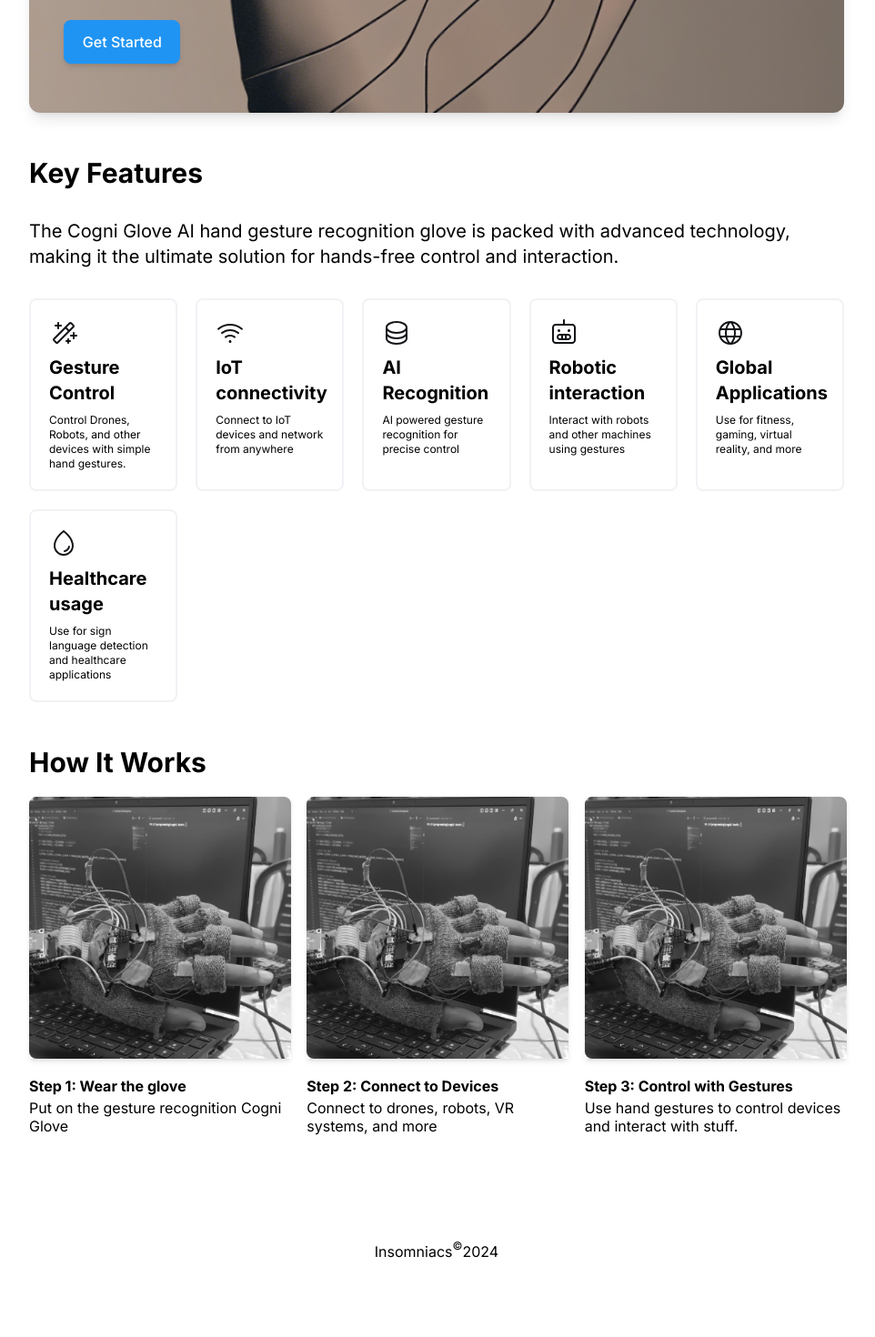
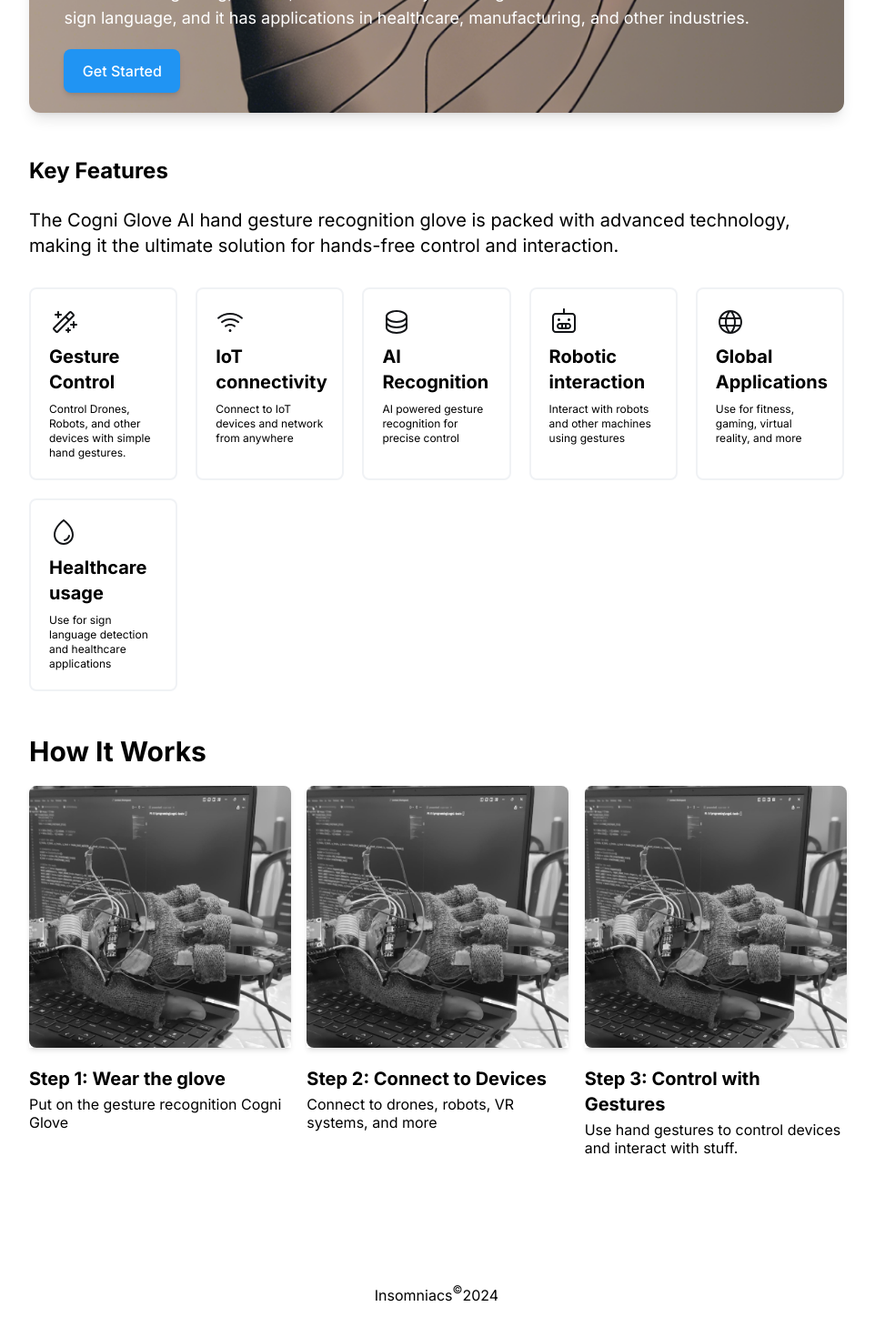
Before and after one commit to aaditya-paul/cogni-glove, a Next.js app: page / in a window 1280 px wide. Shown: the part 534-2004 px from the top of the page at 91% size, without its empty margins (160-1122 px from the left). Built offline with nearby package versions, Linux system fonts and the light colour scheme.

Commit message:
3rd commit

```diff
--- a/src/app/page.js
+++ b/src/app/page.js
@@ -12,7 +12,9 @@
       <div className=" lg:px-[15%] md:px-32 px-8 py-12">
         <HeroSection />
         <KeySections />
-        <HowItWorks />
+        <div className=" mt-8 mb-6">
+          <HowItWorks />
+        </div>
         <Footer />
       </div>
     </div>
--- a/src/components/featureCards.jsx
+++ b/src/components/featureCards.jsx
@@ -17,7 +17,7 @@
                   <Image src={e.img} alt={e.title} fill />
                 </div>
               </div>
-              <div className=" font-bold md:text-xl text-xl">{e.title}</div>
+              <div className=" font-bold md:text-xl text-lg">{e.title}</div>
               <div className=" md:text-md text-xs">{e.bio}</div>
             </div>
           );
--- a/src/components/heroSection.js
+++ b/src/components/heroSection.js
@@ -16,10 +16,10 @@
           <div className=" md:absolute hidden  bg-gradient-to-b from-transparent rounded-xl to-[#00000059] w-full"></div>
         </div>
         <div className=" md:absolute md:w-[60vw] w-full  flex-wrap text-wrap lg:top-[45%] md:top-[20%] top-[35%] lg:left-[18%] md:left-[19%]  ">
-          <div className=" text-black md:text-white font-bold my-3  lg:text-4xl md:text-3xl text-2xl">
+          <div className=" text-black md:text-white font-bold mt-8  mb-6 lg:text-4xl md:text-3xl text-2xl">
             The Glove That Knows
           </div>
-          <div className=" text-black md:text-white w-full  lg:text-lg md:text-1xl text-sm">
+          <div className=" text-black md:text-white w-full  lg:text-lg md:text-1xl text-xl">
             The Cogni Glove AI hand gesture recognition glove is the first of
             its kind. It&apos;s like having a keyboard on your fingertips. It
             can be used to control drones, robots, and other devices, as well as
--- a/src/components/howItWorks.js
+++ b/src/components/howItWorks.js
@@ -18,8 +18,8 @@
             />
           </div>
           <div className=" flex flex-col gap-1 leading-5 my-5">
-            <div className=" font-bold">Step 1: Wear the glove</div>
-            <div>Put on the gesture recognition Cogni Glove </div>
+            <div className=" font-bold text-xl">Step 1: Wear the glove</div>
+            <div className=" ">Put on the gesture recognition Cogni Glove </div>
           </div>
         </div>
         {/* ... */}
@@ -33,7 +33,7 @@
             />
           </div>
           <div className=" flex flex-col gap-1 leading-5 my-5">
-            <div className=" font-bold">Step 2: Connect to Devices</div>
+            <div className=" font-bold text-xl">Step 2: Connect to Devices</div>
             <div>Connect to drones, robots, VR systems, and more </div>
           </div>
         </div>
@@ -48,7 +48,9 @@
             />
           </div>
           <div className=" flex flex-col gap-1 leading-5 my-5">
-            <div className=" font-bold">Step 3: Control with Gestures</div>
+            <div className=" font-bold text-xl">
+              Step 3: Control with Gestures
+            </div>
             <div>
               Use hand gestures to control devices and interact with stuff.
             </div>
--- a/src/components/keySections.js
+++ b/src/components/keySections.js
@@ -43,13 +43,13 @@
     <div>
       {/* Key Features */}
       <div className="  lg:my-12">
-        <div className=" font-bold text-3xl my-5 ">Key Features</div>
-        <div className=" text-xl my-8">
+        <div className=" font-bold text-2xl mt-8 mb-6 ">Key Features</div>
+        <div className=" text-xl ">
           The Cogni Glove AI hand gesture recognition glove is packed with
           advanced technology, making it the ultimate solution for hands-free
           control and interaction.
         </div>
-        <div className=" my-5">
+        <div className=" mt-8 mb-6 ">
           <FeatureCards data={cards} />
         </div>
       </div>
--- a/src/components/navBar.js
+++ b/src/components/navBar.js
@@ -25,7 +25,7 @@
               />
             </div>
           </div>
-          <div className=" font-bold md:text-xl text-md">Cogni Glove</div>
+          <div className=" font-bold md:text-xl text-xl">Cogni Glove</div>
         </div>
       </Link>
       {/* Other Routes */}
```
